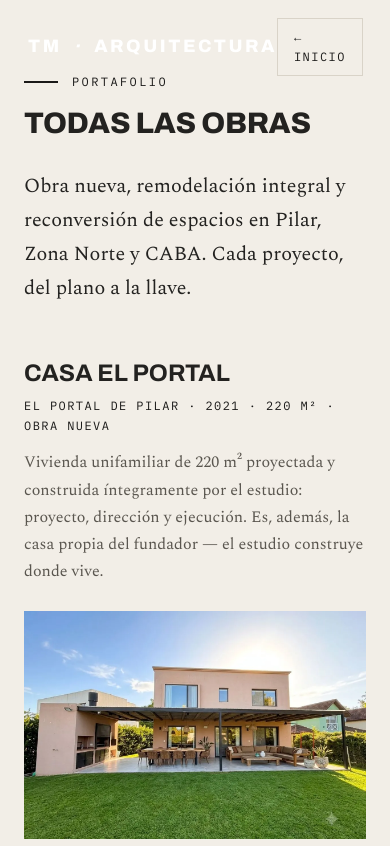
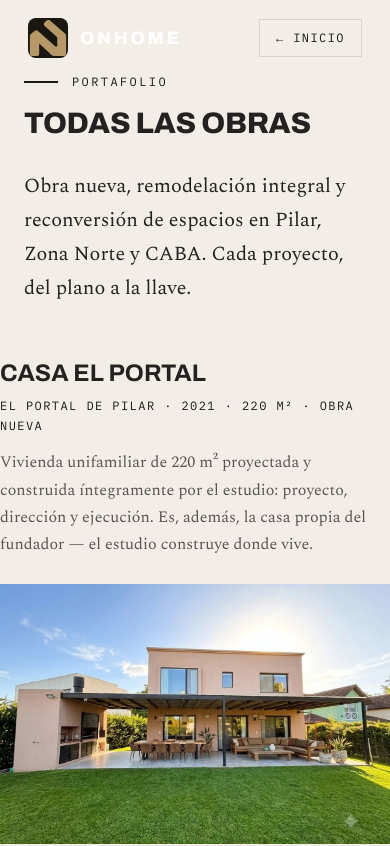
Before and after one commit to tobiasm6/onhome-web, a plain HTML site: page obras.html in a window 390 px wide. Shown: the top 846 px of the page. Drawn offline with nearby package versions, Linux system fonts and the light colour scheme.

Commit message:
Coherencia de layout: todo alineado al mismo borde y mismo ancho (texto = imagen) en desktop y mobile; fix logo OnHome en obras.html
Co-Authored-By: Claude Opus 4.8 <noreply@anthropic.com>

```diff
--- a/obras.html
+++ b/obras.html
@@ -267,12 +267,18 @@ footer{padding:30px 28px;text-align:center;font-family:var(--mono);font-size:10.
 .obra-desc,.lead,.autor-texto p,.serv p,.social-obra p,.estudio-lead,#estudio>.wrap>p{text-align:justify;text-justify:inter-word;hyphens:auto;-webkit-hyphens:auto}
 @media(max-width:760px){.obra-desc,.lead,.autor-texto p,.serv p,.social-obra p,.estudio-lead,#estudio>.wrap>p{text-align:left;hyphens:none}}
 
+
+/* ===== pasada de coherencia de layout ===== */
+#obras h2,#obras .kick,#obras .lead,#obras .obra{max-width:820px;margin-left:0;margin-right:0}
+#obras .obra-head{max-width:none}
+#obras .obra-head .obra-desc{max-width:none}
+@media(max-width:760px){#obras h2,#obras .kick,#obras .lead,#obras .obra{max-width:100%}#obras .obra{padding-left:0;padding-right:0}}
 </style>
 </head>
 <body id="top">
 <header id="hdr">
   <div class="nav">
-    <a class="logo" href="index.html">TM<em> · </em>Arquitectura</a>
+    <a class="logo" href="index.html"><img class="logo-mark" src="logo-onhome.png" alt="OnHome" width="40" height="40"><span class="logo-word">OnHome</span></a>
     <nav class="menu">
       <a href="index.html#estudio">Estudio</a>
       <a href="index.html#obras">Obras</a>
```
Also changed, not shown: index.html (+8 -0 lines).
